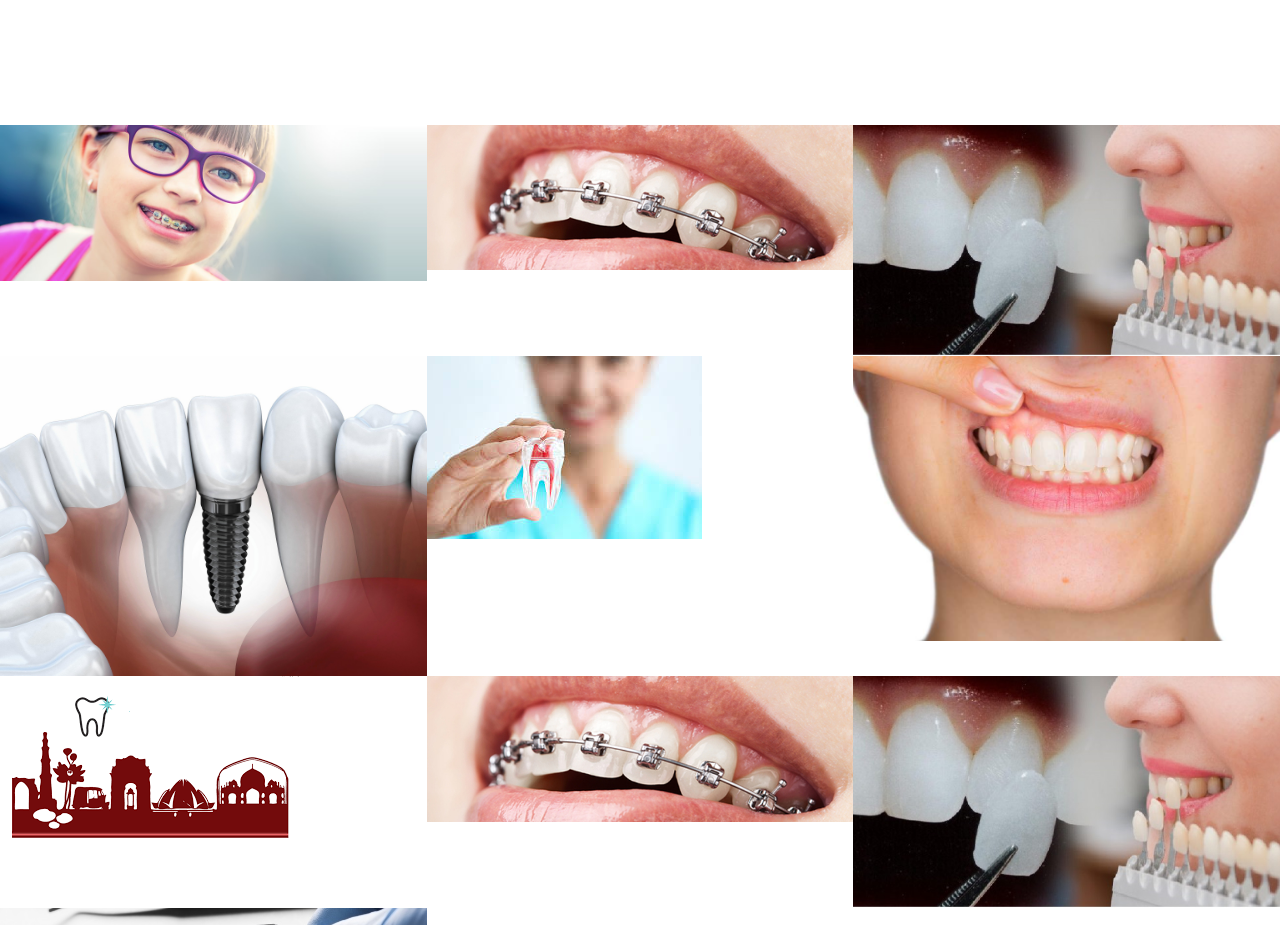
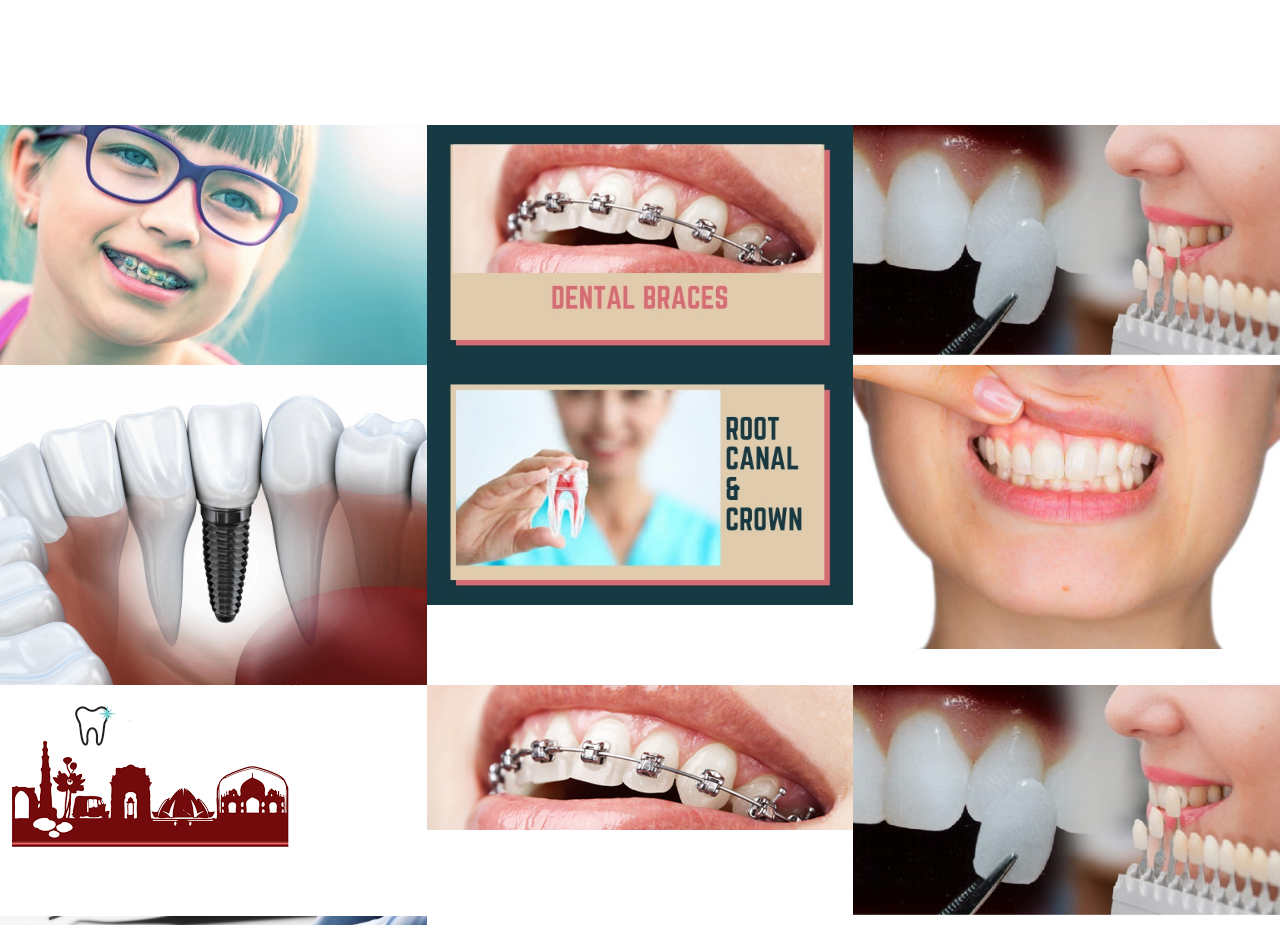
Before and after one commit to ishan30/PearleSmylz, a website with bundled scripts: page index.html in a window 1280 px wide. Shown: the part 3472-4397 px from the top of the page. Built offline with nearby package versions, Linux system fonts and the light colour scheme.

Commit message:
images alignment

```diff
--- a/index.html
+++ b/index.html
@@ -200,8 +200,8 @@
     <div class="container-fluid p-0">
       <div class="row no-gutters popup-gallery">
         <div class="col-lg-4 col-sm-6">
-          <a class="portfolio-box" href="img/Nachi_img/Pediatric dentistry_1.jpg" >
-            <img class="img-fluid" src="img/Nachi_img/Pediatric dentistry_1.jpg" alt="">
+          <a class="portfolio-box" href="img/Nachi_img/Portfolio/Pediatric Dentistry_1_1.jpg" >
+            <img class="img-fluid" src="img/Nachi_img/Portfolio/Pediatric Dentistry_1_1.jpg" alt="">
             <div class="portfolio-box-caption">
               <div class="portfolio-box-caption-content">
                 <div class="project-category text-faded">
@@ -215,8 +215,8 @@
           </a>
         </div>
         <div class="col-lg-4 col-sm-6">
-          <a class="portfolio-box" href="img/Nachi_img/dental-braces metal_2.jpg">
-            <img class="img-fluid" src="img/Nachi_img/dental-braces metal_2.jpg" alt="">
+          <a class="portfolio-box" href="img/Nachi_img/Portfolio/Dental Braces_2_1.jpg">
+            <img class="img-fluid" src="img/Nachi_img/Portfolio/Dental Braces_2_1.jpg" alt="">
             <div class="portfolio-box-caption">
               <div class="portfolio-box-caption-content">
                 <div class="project-category text-faded">
@@ -260,8 +260,8 @@
           </a>
         </div>
         <div class="col-lg-4 col-sm-6">
-          <a class="portfolio-box" href="img/Nachi_img/Root canal and crown_5.jpg">
-            <img class="img-fluid" src="img/Nachi_img/Root canal and crown_5.jpg" alt="">
+          <a class="portfolio-box" href="img/Nachi_img/Portfolio/Root Canal and Crown_5_1.jpg">
+            <img class="img-fluid" src="img/Nachi_img/Portfolio/Root Canal and Crown_5_1.jpg" alt="">
             <div class="portfolio-box-caption">
               <div class="portfolio-box-caption-content">
                 <div class="project-category text-faded">
```
Also changed, not shown: img/Nachi_img/Portfolio/Dental Braces_2_1.jpg (added), img/Nachi_img/Portfolio/Pediatric Dentistry_1_1.jpg (added), img/Nachi_img/Portfolio/Root Canal and Crown_5_1.jpg (added).
